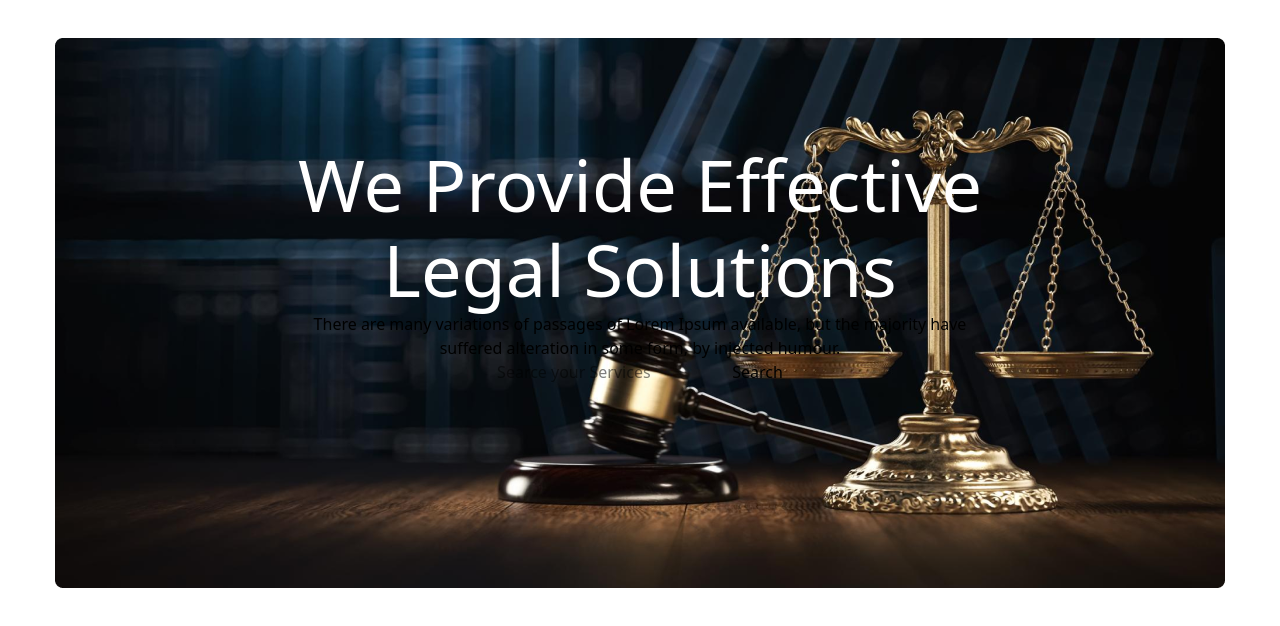
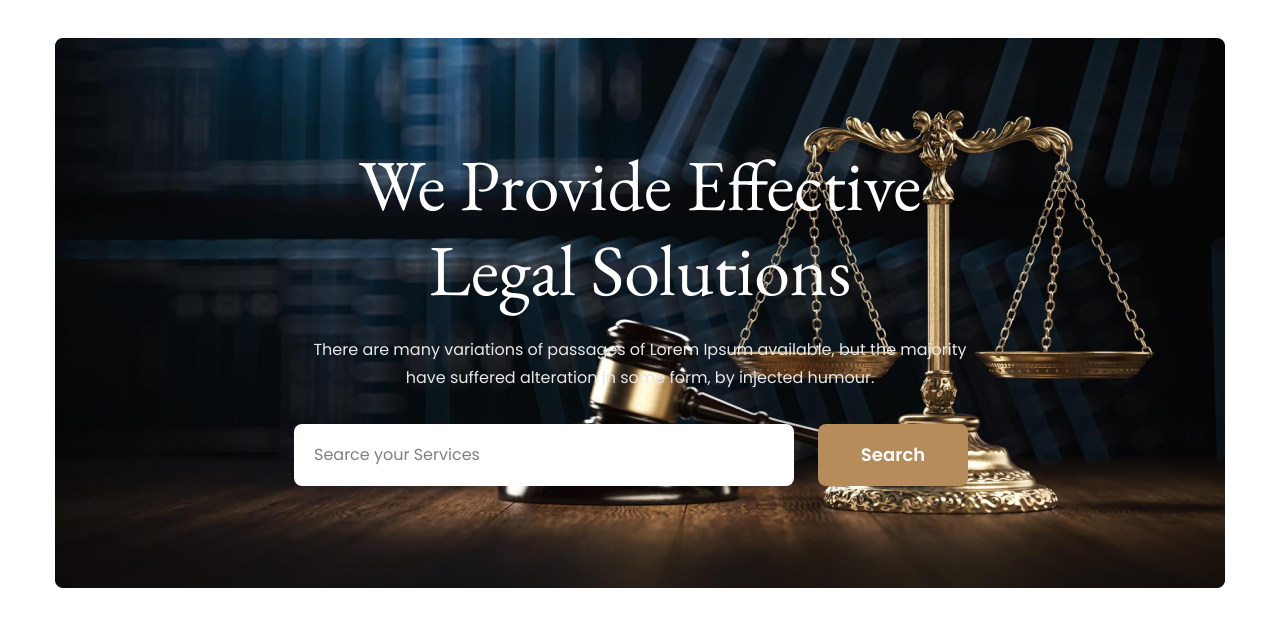
Before and after one commit to musabbirrahman/legal-solution-code, a plain HTML site: page index.html in a window 1280 px wide. Shown: the part 128-754 px from the top of the page. Drawn offline with nearby package versions, Linux system fonts and the light colour scheme.

Commit message:
designed banner section and changed css file

```diff
--- a/index.html
+++ b/index.html
@@ -7,9 +7,24 @@
     <title>Justice</title>
     <script src="https://cdn.jsdelivr.net/npm/@tailwindcss/browser@4"></script>
     <link rel="stylesheet" href="justice.css">
+     <link rel="preconnect" href="https://fonts.googleapis.com">
+    <link rel="preconnect" href="https://fonts.gstatic.com" crossorigin>
+    <link href="https://fonts.googleapis.com/css2?family=EB+Garamond:ital,wght@0,400..800;1,400..800&family=Poppins:ital,wght@0,100;0,200;0,300;0,400;0,500;0,600;0,700;0,800;0,900;1,100;1,200;1,300;1,400;1,500;1,600;1,700;1,800;1,900&display=swap" rel="stylesheet">
+
     <link rel="stylesheet" href="https://cdnjs.cloudflare.com/ajax/libs/font-awesome/7.0.1/css/all.min.css"
         integrity="sha512-2SwdPD6INVrV/lHTZbO2nodKhrnDdJK9/kg2XD1r9uGqPo1cUbujc+IYdlYdEErWNu69gVcYgdxlmVmzTWnetw=="
         crossorigin="anonymous" referrerpolicy="no-referrer" />
+    <style type="text/tailwindcss">
+
+
+        @theme {
+
+            --font-poppins: "Poppins", sans-serif;
+
+
+            --font-garamond: "EB Garamond", serif;
+        }
+    </style>
 </head>
 
 <body class="font-poppins">
@@ -31,16 +46,17 @@
         </nav>
 
         <!-- Banner section  -->
-        <section class="bg-[url(./images/banner.png)] bg-cover bg-no-repeat w-full h-[550px] py-[104px] px-[239px] mt-[50px]">
+        <section
+            class="bg-[url(./images/banner.png)] bg-cover bg-no-repeat w-full h-[550px] py-[104px] px-[239px] mt-[50px]">
             <div class="items-center text-center">
-                <h1 class="text-white text-7xl/[85px] font-garamond">We Provide Effective Legal Solutions</h1>
-                <p>There are many variations of passages of Lorem Ipsum available, but the majority have suffered
+                <h1 class="text-white text-7xl/[85px] font-garamond mb-6">We Provide Effective Legal Solutions</h1>
+                <p class="text-[#E7E7E7] text-[1rem]/[28px] mb-8">There are many variations of passages of Lorem Ipsum available, but the majority have suffered
                     alteration
                     in some form, by injected humour.</p>
                 <div>
-                    <form>
-                        <input type="search" name="" id="" placeholder="Searce your Services">
-                        <input type="submit" value="Search">
+                    <form class="flex gap-6">
+                        <input class="bg-white py-[19px] pl-[20px] w-[500px] rounded-[8px]" type="search" name="" id="" placeholder="Searce your Services">
+                        <input type="submit" value="Search" class="bg-[#B68C5A] px-[29px] py-[17px] rounded-[8px] text-white font-semibold text-lg w-[150px]" >
                     </form>
 
                 </div>
--- a/justice.css
+++ b/justice.css
@@ -1,12 +1 @@
-@import "tailwindcss"
-@import url('https://fonts.googleapis.com/css2?family=Poppins:ital,wght@0,100;0,200;0,300;0,400;0,500;0,600;0,700;0,800;0,900;1,100;1,200;1,300;1,400;1,500;1,600;1,700;1,800;1,900&display=swap');
-
-@theme {
-  --font-poppins: "Poppins", sans-serif;
-}
-
-
-@import url('https://fonts.googleapis.com/css2?family=EB+Garamond:ital,wght@0,400..800;1,400..800&display=swap');
-@theme {
-  --font-garamond: "Garamond";
-}
+@import "tailwindcss";
```
